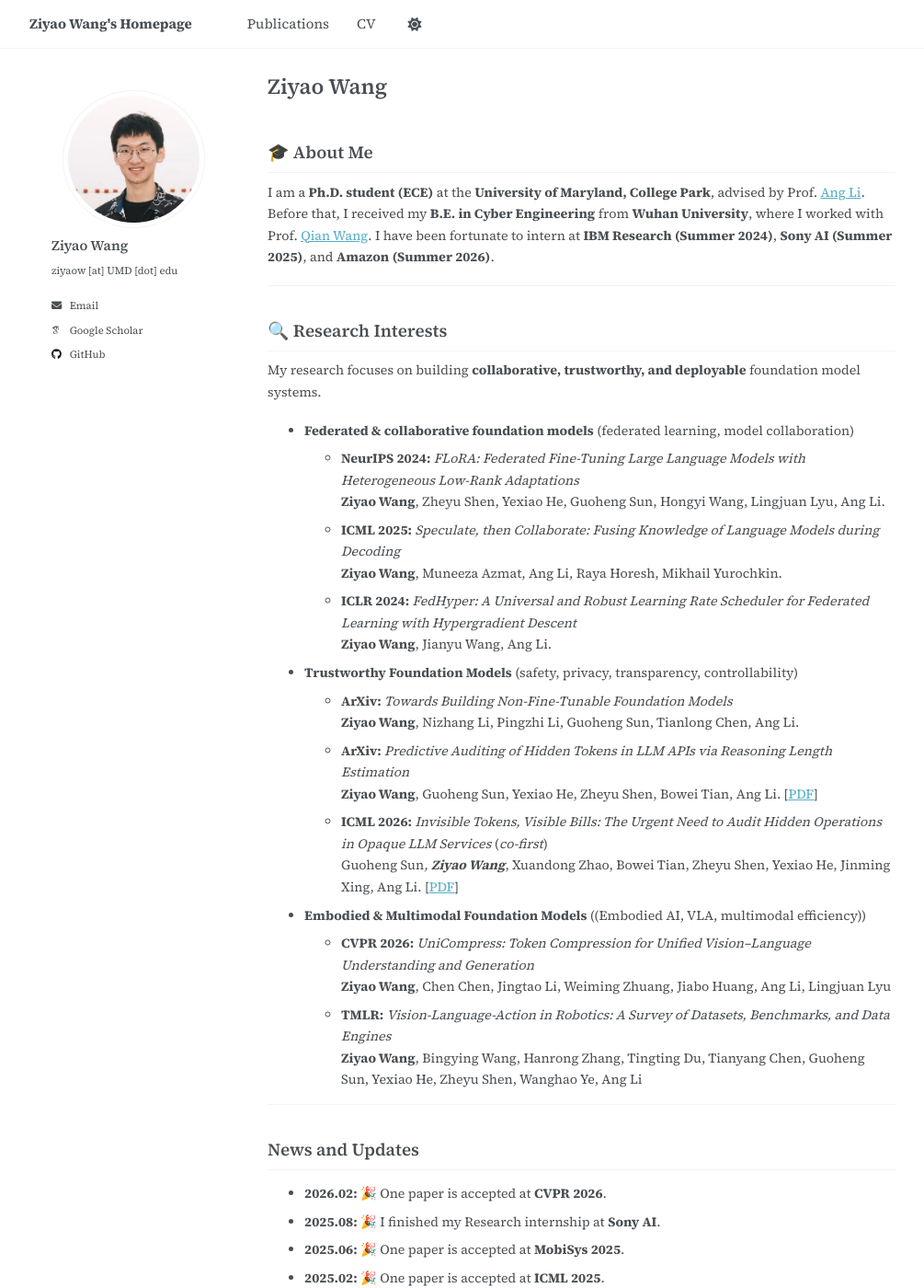
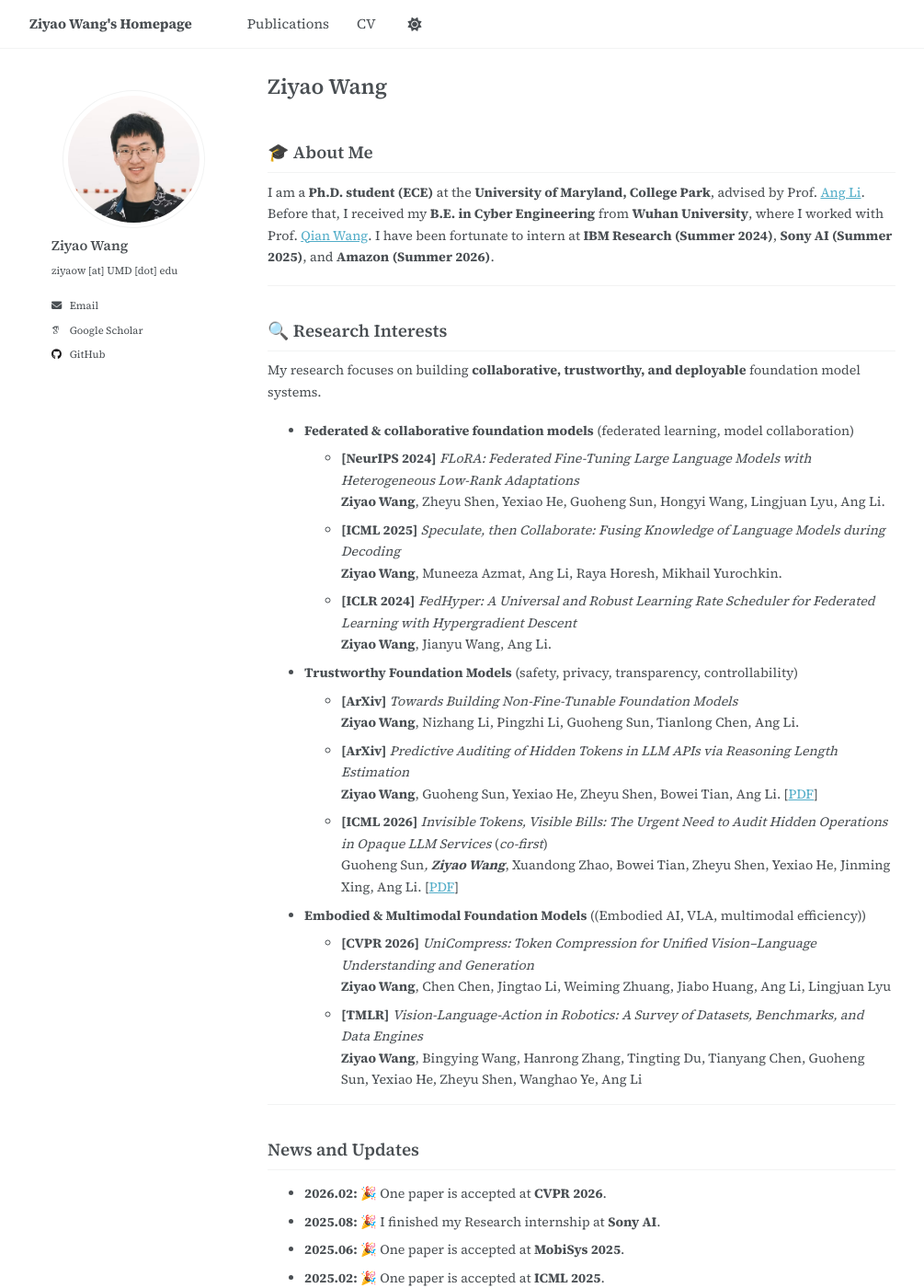
Before and after one commit to ziyaow1010/ziyaow1010.github.io, a Jekyll site: the page built from _pages/about.md, in a window 1280 px wide and 1400 px high. Shown: the whole window at 92% size, without its empty margins (32-1037 px from the left). Built offline with Jekyll 4.4.1, drawn with Linux system fonts in a browser that asks for light colours; some web fonts are replaced; a script that is not in the unit is left out.

```diff
--- a/_pages/about.md
+++ b/_pages/about.md
@@ -20,25 +20,25 @@ I have been fortunate to intern at **IBM Research (Summer 2024)**, **Sony AI (Su
 My research focuses on building **collaborative, trustworthy, and deployable** foundation model systems.
 
 - **Federated & collaborative foundation models** (federated learning, model collaboration)
-  - **NeurIPS 2024:** *FLoRA: Federated Fine-Tuning Large Language Models with Heterogeneous Low-Rank Adaptations*
+  - **[NeurIPS 2024]** *FLoRA: Federated Fine-Tuning Large Language Models with Heterogeneous Low-Rank Adaptations*
     **Ziyao Wang**, Zheyu Shen, Yexiao He, Guoheng Sun, Hongyi Wang, Lingjuan Lyu, Ang Li.
-  - **ICML 2025:** *Speculate, then Collaborate: Fusing Knowledge of Language Models during Decoding*
+  - **[ICML 2025]** *Speculate, then Collaborate: Fusing Knowledge of Language Models during Decoding*
     **Ziyao Wang**, Muneeza Azmat, Ang Li, Raya Horesh, Mikhail Yurochkin.
-  - **ICLR 2024:** *FedHyper: A Universal and Robust Learning Rate Scheduler for Federated Learning with Hypergradient Descent*
+  - **[ICLR 2024]** *FedHyper: A Universal and Robust Learning Rate Scheduler for Federated Learning with Hypergradient Descent*
     **Ziyao Wang**, Jianyu Wang, Ang Li.
 
 - **Trustworthy Foundation Models** (safety, privacy, transparency, controllability)
-  - **ArXiv:** *Towards Building Non-Fine-Tunable Foundation Models*
+  - **[ArXiv]** *Towards Building Non-Fine-Tunable Foundation Models*
     **Ziyao Wang**, Nizhang Li, Pingzhi Li, Guoheng Sun, Tianlong Chen, Ang Li.
-  - **ArXiv:** *Predictive Auditing of Hidden Tokens in LLM APIs via Reasoning Length Estimation*
+  - **[ArXiv]** *Predictive Auditing of Hidden Tokens in LLM APIs via Reasoning Length Estimation*
     **Ziyao Wang**, Guoheng Sun, Yexiao He, Zheyu Shen, Bowei Tian, Ang Li. [[PDF](https://arxiv.org/abs/2508.00912)]
-  - **ICML 2026:** *Invisible Tokens, Visible Bills: The Urgent Need to Audit Hidden Operations in Opaque LLM Services* (*co-first*)
+  - **[ICML 2026]** *Invisible Tokens, Visible Bills: The Urgent Need to Audit Hidden Operations in Opaque LLM Services* (*co-first*)
     Guoheng Sun*, **Ziyao Wang***, Xuandong Zhao, Bowei Tian, Zheyu Shen, Yexiao He, Jinming Xing, Ang Li. [[PDF](https://arxiv.org/abs/2505.18471)]
 
 - **Embodied & Multimodal Foundation Models** ((Embodied AI, VLA, multimodal efficiency))
-   - **CVPR 2026:** *UniCompress: Token Compression for Unified Vision–Language Understanding and Generation*
+   - **[CVPR 2026]** *UniCompress: Token Compression for Unified Vision–Language Understanding and Generation*
     **Ziyao Wang**, Chen Chen, Jingtao Li, Weiming Zhuang, Jiabo Huang, Ang Li, Lingjuan Lyu
-   - **TMLR:** *Vision-Language-Action in Robotics: A Survey of Datasets, Benchmarks, and Data Engines*
+   - **[TMLR]** *Vision-Language-Action in Robotics: A Survey of Datasets, Benchmarks, and Data Engines*
   **Ziyao Wang**, Bingying Wang, Hanrong Zhang, Tingting Du, Tianyang Chen, Guoheng Sun, Yexiao He, Zheyu Shen, Wanghao Ye, Ang Li
 
 ---
```
